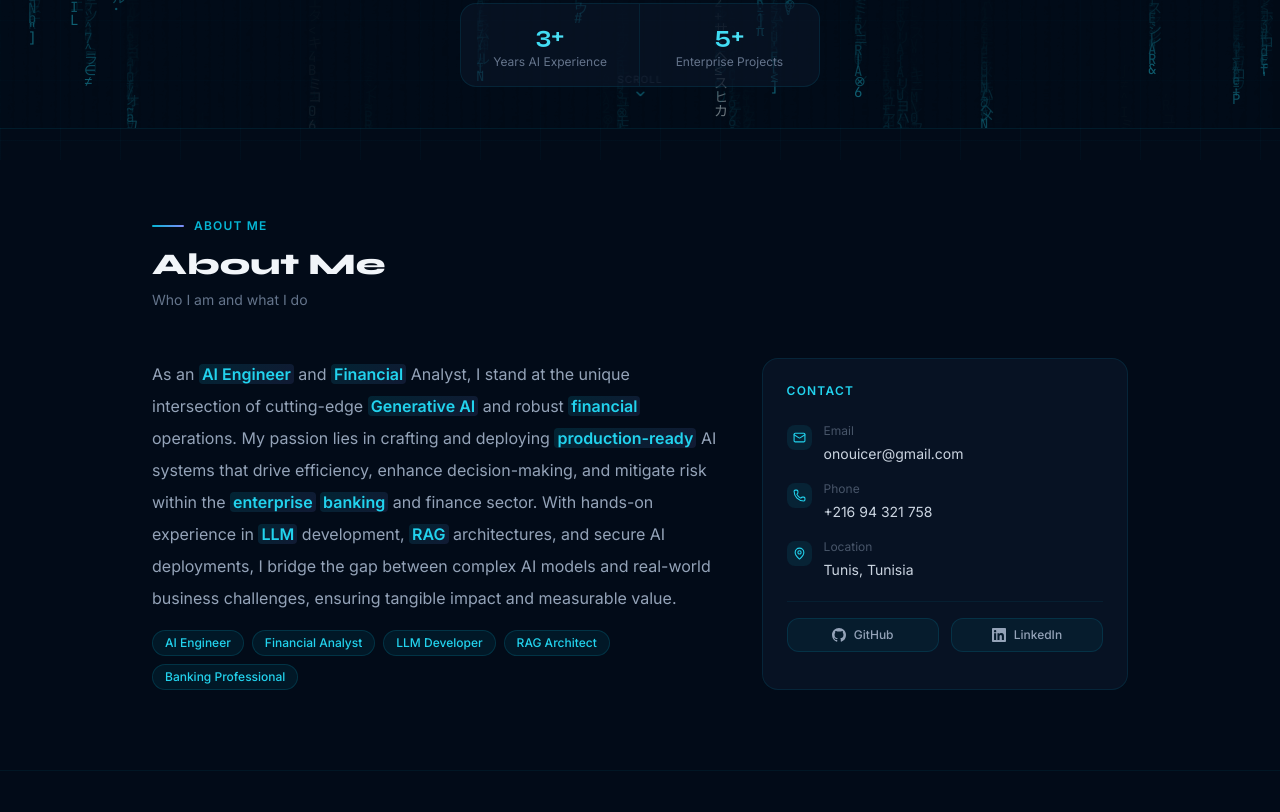
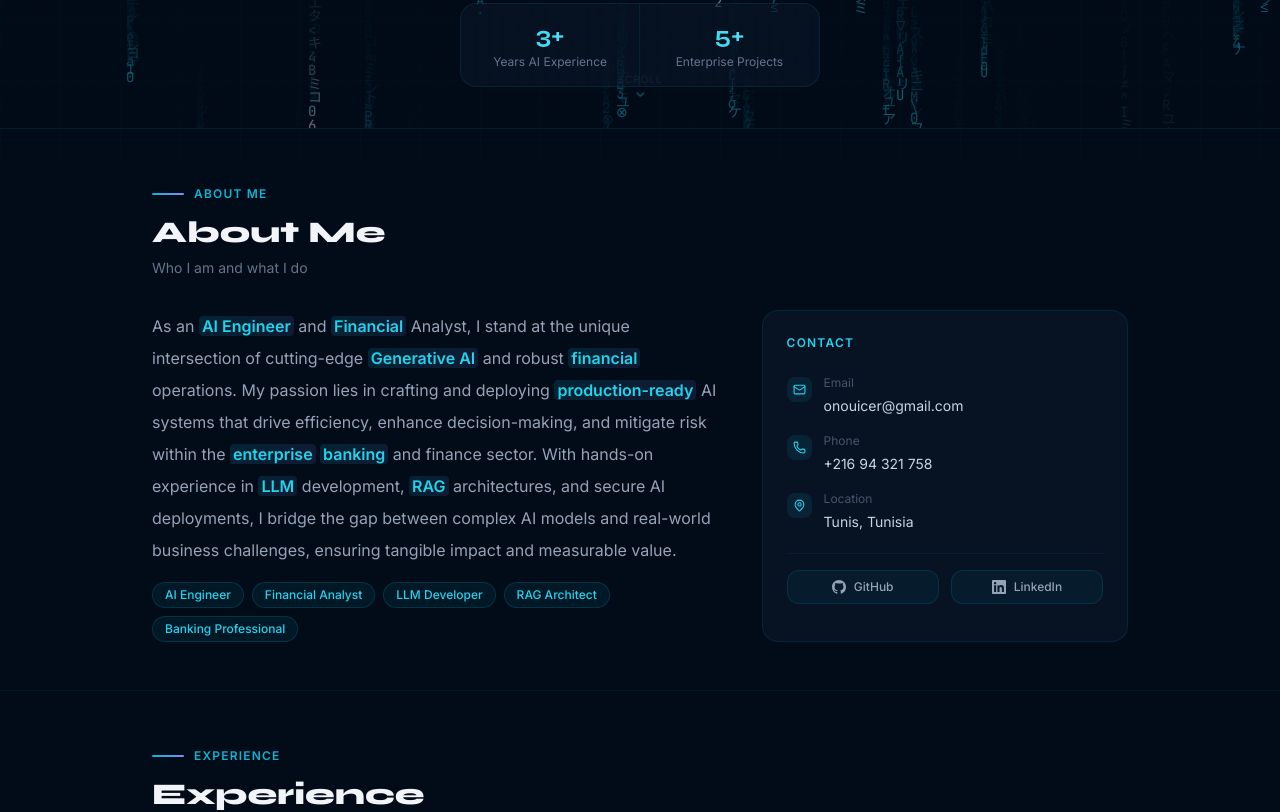
Before and after one commit to obeidallahnouicer/portfolio, a React (Vite) app: page / in a window 1280 px wide. Shown: the part 640-1452 px from the top of the page. Built offline with nearby package versions, Linux system fonts and the light colour scheme.

Commit message:
Refactor Section component styles; reduce padding and margin for improved layout

```diff
--- a/src/components/Section.tsx
+++ b/src/components/Section.tsx
@@ -13,12 +13,12 @@ export default function Section({ id, title, subtitle, children, className = ""
   return (
     <section
       id={id}
-      className={`py-20 ${className}`}
+      className={`py-12 ${className}`}
       style={{ borderBottom: '1px solid rgba(6,182,212,0.07)' }}
     >
       <div className="max-w-5xl mx-auto px-6">
         {title && (
-          <div className="mb-12">
+          <div className="mb-8">
             <div className="section-accent mb-3">
               <span
                 className="text-xs font-semibold tracking-widest uppercase"
```
